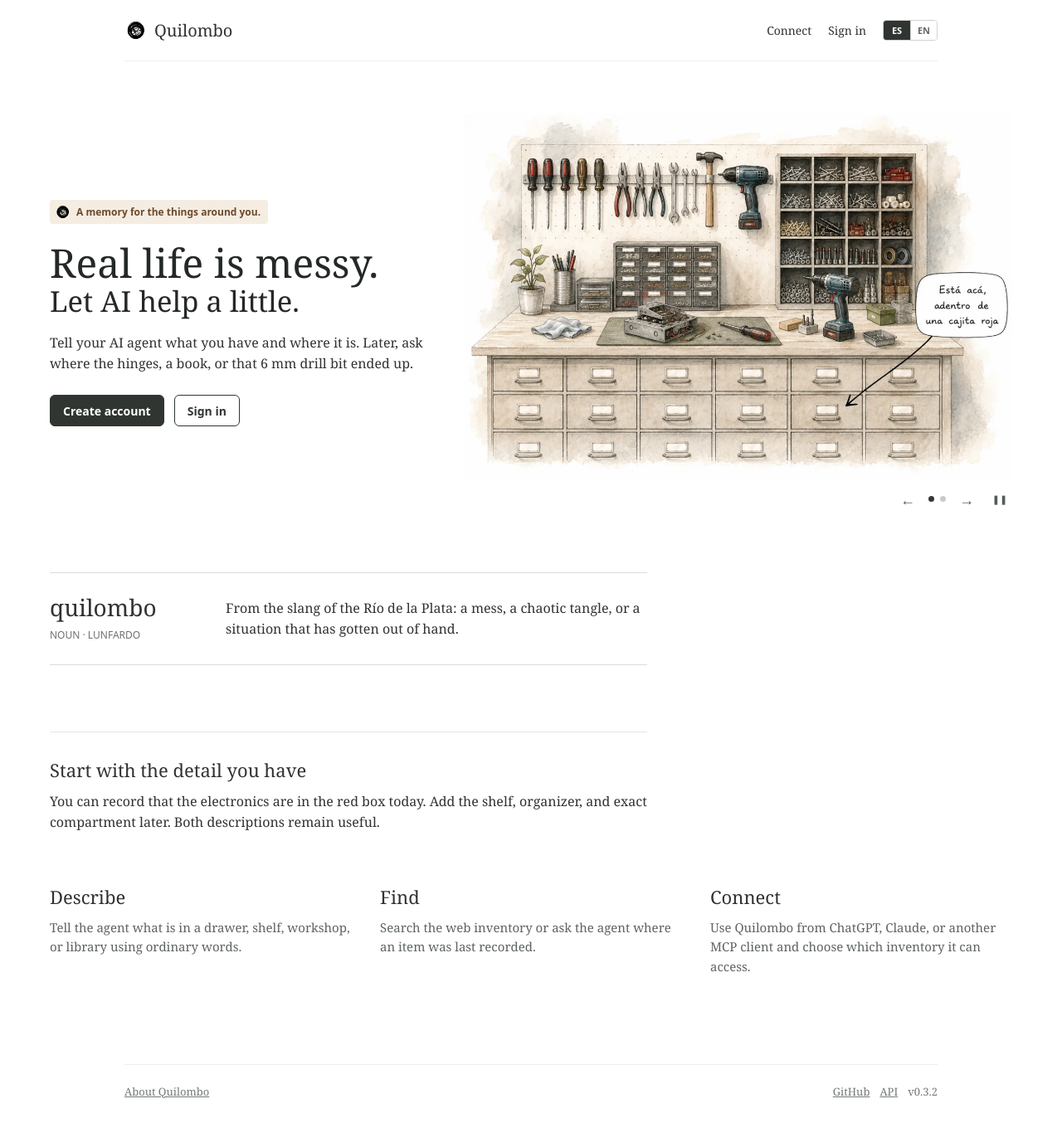
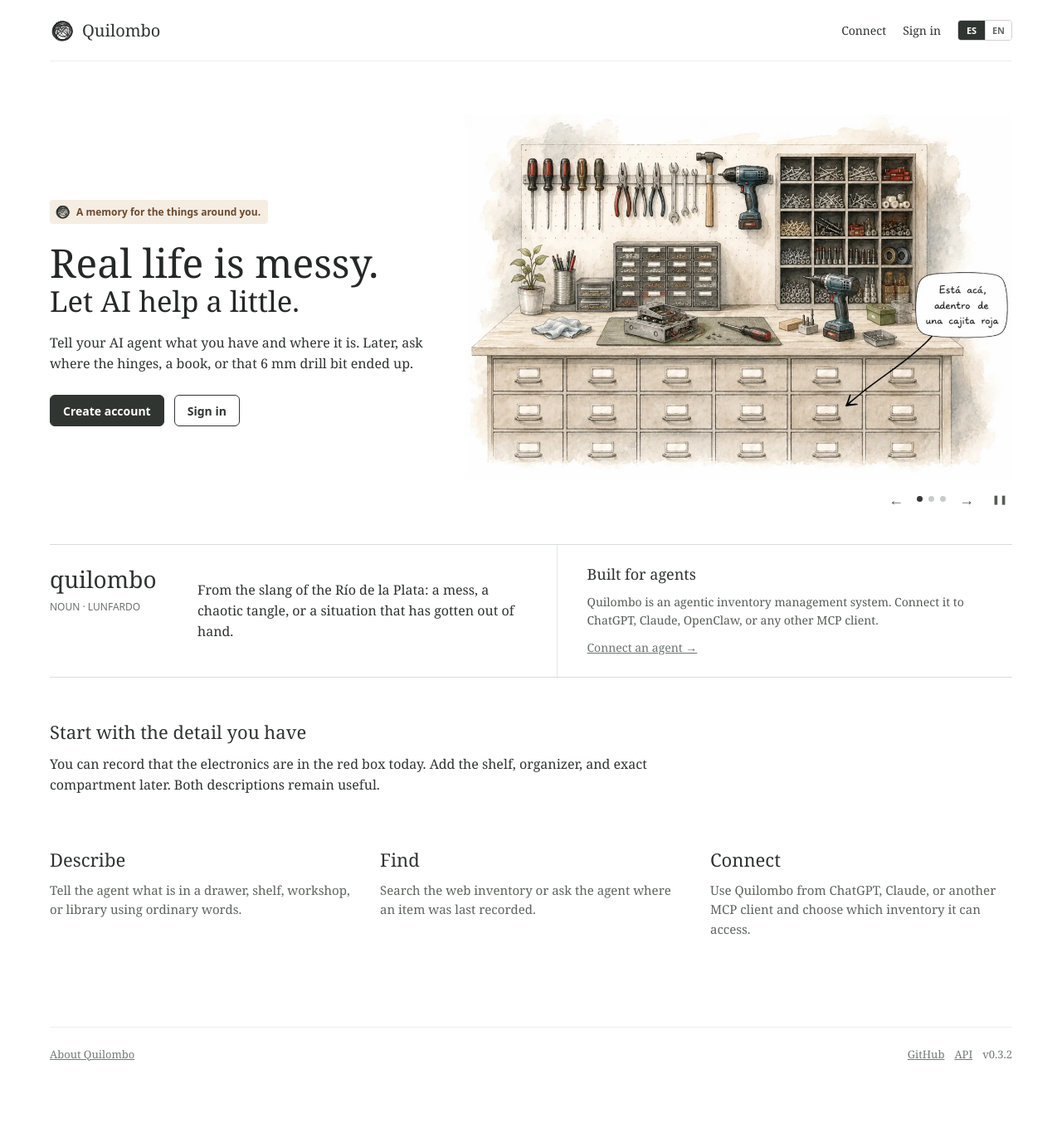
Before and after one commit to mgaitan/quilombo, a Django app: page / in a window 1280 px wide. Shown: the whole page at 83% size. After the commit the page ends 1279 px from the top, so only its background shows below. Run offline with Django 5.2, Linux system fonts and the light colour scheme; parts of the project's set-up code (start-up, migrations or seed data) failed here and were passed over; some libraries are stand-ins or nearby versions.

Commit message:
fix(home): refine brand and content balance
Replace the dense mark with a legible yarn-ball SVG, align the home shell, balance the definition with MCP context, and add the localized moving-day illustration.\n\nRefs #109

```diff
--- a/inventory/static/inventory/styles.css
+++ b/inventory/static/inventory/styles.css
@@ -11,10 +11,14 @@ body { margin: 0; }
 a { color: inherit; }
 button, input, select, textarea { font: inherit; }
 
+.page {
+  width: min(100% - 48px, 980px);
+  margin-inline: auto;
+}
+
 .masthead,
-.page,
 .footer {
-  width: min(100% - 48px, 980px);
+  width: min(100% - 48px, 1160px);
   margin-inline: auto;
 }
 
@@ -34,7 +38,7 @@ button, input, select, textarea { font: inherit; }
   text-decoration: none;
 }
 
-.wordmark img { width: 27px; height: 27px; }
+.wordmark img { width: 30px; height: 30px; }
 
 .nav {
   display: flex;
@@ -183,19 +187,31 @@ p { margin: 0 0 18px; }
   margin-top: 26px;
 }
 
+.identity-band {
+  display: grid;
+  grid-template-columns: minmax(0, 1fr) minmax(360px, .9fr);
+  margin-top: 38px;
+  border-block: 1px solid #d9ddda;
+}
+
 .dictionary-entry {
   display: grid;
-  grid-template-columns: 180px minmax(0, 1fr);
-  gap: 32px;
-  max-width: 720px;
-  margin-top: 72px;
-  border-block: 1px solid #d9ddda;
-  padding: 24px 0;
+  grid-template-columns: 150px minmax(0, 1fr);
+  gap: 28px;
+  padding: 24px 36px 24px 0;
 }
 
 .dictionary-entry h2 { margin-bottom: 2px; font-size: 28px; }
 .dictionary-entry p { align-self: center; margin: 0; }
 .dictionary-class { color: #6c726e; font: 12px system-ui, sans-serif; text-transform: uppercase; }
+
+.technical-note {
+  border-left: 1px solid #e3e6e3;
+  padding: 24px 0 24px 36px;
+}
+
+.technical-note h2 { font-size: 18px; }
+.technical-note p { max-width: 34rem; margin-bottom: 9px; color: #555c57; font-size: 14px; }
 
 .button {
   display: inline-flex;
@@ -218,9 +234,7 @@ p { margin: 0 0 18px; }
 
 .band {
   max-width: 720px;
-  margin-top: 80px;
-  border-top: 1px solid #e3e6e3;
-  padding-top: 32px;
+  margin-top: 52px;
 }
 
 .feature-grid {
@@ -421,7 +435,9 @@ code {
   .home-page { width: min(100% - 32px, 980px); }
   .home-page h1 { max-width: 10em; font-size: 42px; }
   .feature-grid { grid-template-columns: 1fr; gap: 20px; }
-  .dictionary-entry { grid-template-columns: 1fr; gap: 12px; }
+  .identity-band { grid-template-columns: 1fr; margin-top: 32px; }
+  .dictionary-entry { grid-template-columns: 1fr; gap: 12px; padding: 22px 0; }
+  .technical-note { border-top: 1px solid #e3e6e3; border-left: 0; padding: 22px 0; }
   .band { margin-top: 58px; }
   .page-heading { display: block; }
   .page-heading > .button, .page-heading > .page-actions { margin-top: 20px; }
--- a/inventory/templates/inventory/home.html
+++ b/inventory/templates/inventory/home.html
@@ -39,12 +39,20 @@
             <img src="{% static 'inventory/home/library-es.webp' %}" alt="{% translate 'A library where the agent points to The Aleph by Borges.' %}" width="1200" height="800">
           {% endif %}
         </figure>
+        <figure class="carousel-slide" data-carousel-slide aria-hidden="true">
+          {% if LANGUAGE_CODE == "en" %}
+            <img src="{% static 'inventory/home/moving-en.webp' %}" alt="{% translate 'A new apartment full of moving boxes, with the agent pointing to the forks.' %}" width="1200" height="800">
+          {% else %}
+            <img src="{% static 'inventory/home/moving-es.webp' %}" alt="{% translate 'A new apartment full of moving boxes, with the agent pointing to the forks.' %}" width="1200" height="800">
+          {% endif %}
+        </figure>
       </div>
       <div class="carousel-controls">
         <button class="carousel-arrow" type="button" data-carousel-prev aria-label="{% translate 'Previous illustration' %}" title="{% translate 'Previous illustration' %}">&larr;</button>
         <div class="carousel-dots" role="group" aria-label="{% translate 'Choose illustration' %}">
           <button class="carousel-dot is-active" type="button" data-carousel-index="0" aria-label="{% translate 'Show workshop' %}" aria-current="true"></button>
           <button class="carousel-dot" type="button" data-carousel-index="1" aria-label="{% translate 'Show library' %}"></button>
+          <button class="carousel-dot" type="button" data-carousel-index="2" aria-label="{% translate 'Show moving day' %}"></button>
         </div>
         <button class="carousel-arrow" type="button" data-carousel-next aria-label="{% translate 'Next illustration' %}" title="{% translate 'Next illustration' %}">&rarr;</button>
         <button class="carousel-toggle" type="button" data-carousel-toggle aria-label="{% translate 'Pause illustrations' %}" title="{% translate 'Pause illustrations' %}" aria-pressed="false"><span aria-hidden="true">&#10074;&#10074;</span></button>
@@ -52,6 +60,7 @@
     </div>
   </section>
 
+  <section class="identity-band">
     <aside class="dictionary-entry" aria-labelledby="quilombo-definition">
       <div>
         <h2 id="quilombo-definition">quilombo</h2>
@@ -59,6 +68,12 @@
       </div>
       <p>{% translate "From the slang of the Río de la Plata: a mess, a chaotic tangle, or a situation that has gotten out of hand." %}</p>
     </aside>
+    <div class="technical-note">
+      <h2>{% translate "Built for agents" %}</h2>
+      <p>{% translate "Quilombo is an agentic inventory management system. Connect it to ChatGPT, Claude, OpenClaw, or any other MCP client." %}</p>
+      <a class="quiet-link" href="{% url 'connector-guide' %}">{% translate "Connect an agent" %} &rarr;</a>
+    </div>
+  </section>
 
   <section class="band" aria-labelledby="how-title">
     <h2 id="how-title">{% translate "Start with the detail you have" %}</h2>
```
Also changed, not shown: inventory/tests.py (+7 -0 lines), inventory/static/inventory/home/moving-en.webp (added), inventory/static/inventory/home/moving-es.webp (added), inventory/static/inventory/quilombo-mark.svg, locale/es/LC_MESSAGES/django.po, 1 other file. Lines whose indentation alone changed are shown as unchanged.
